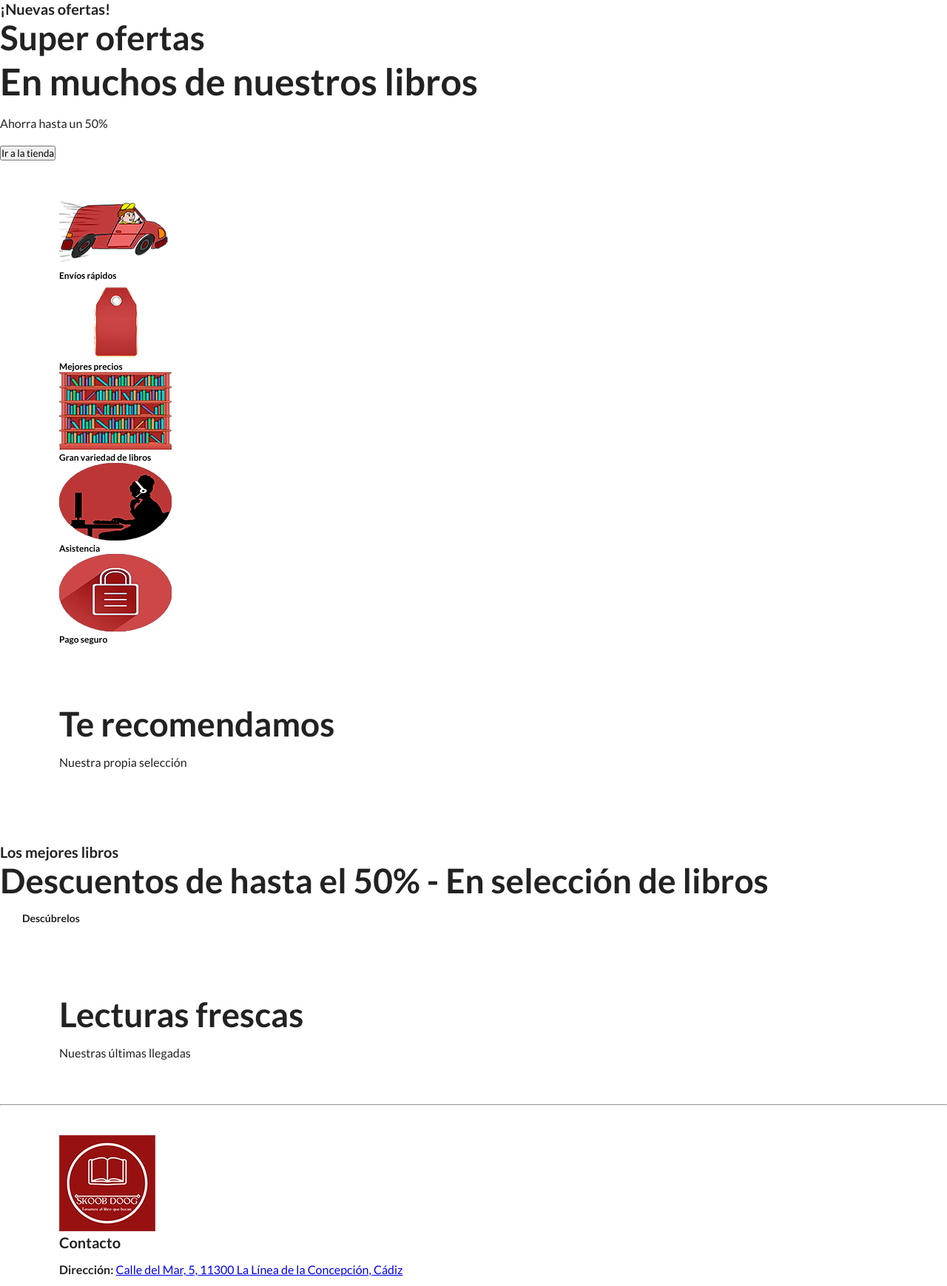
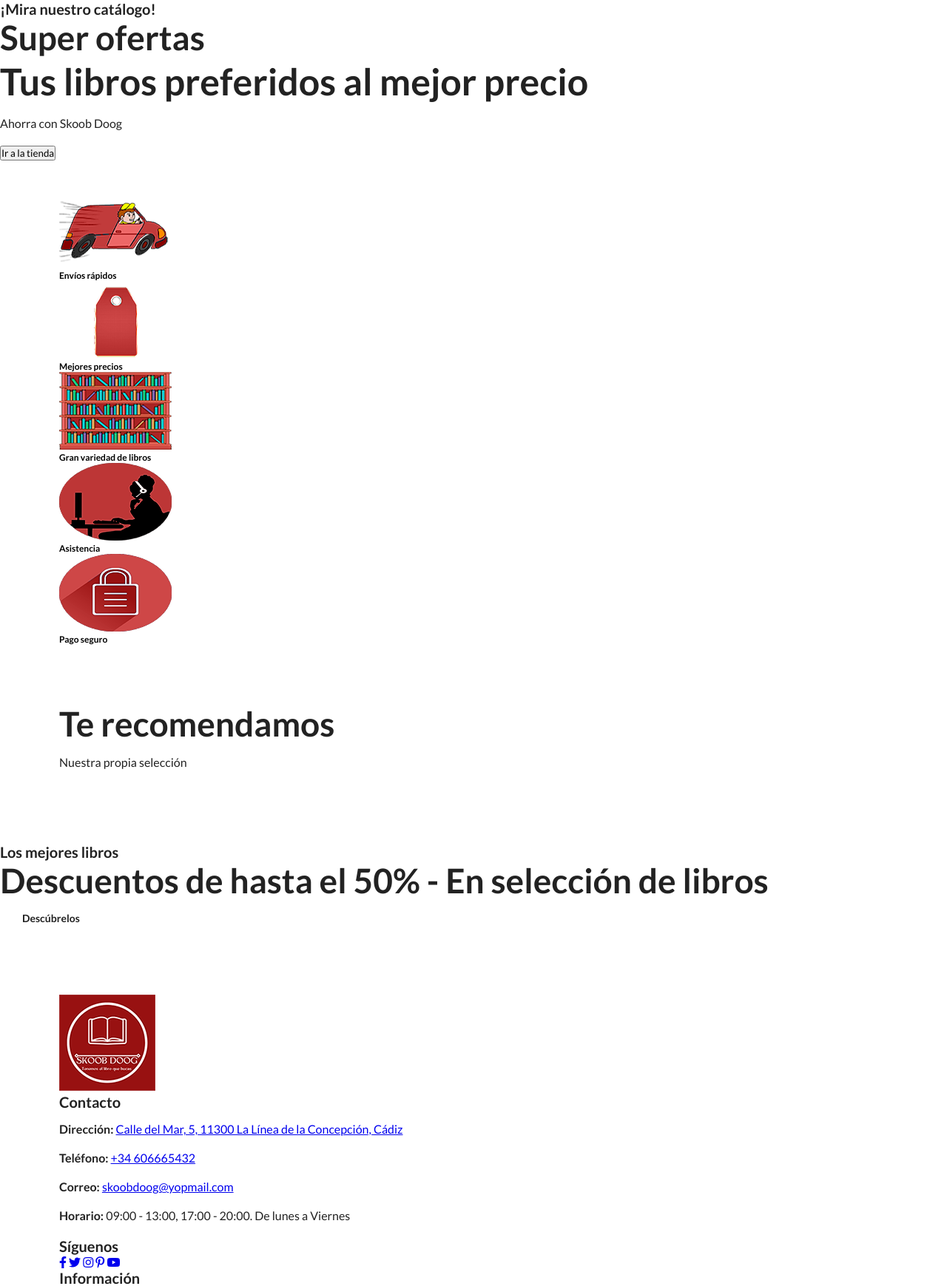
Before and after one commit to FJMarfil/Skoob-Doog, a PHP site: page / in a window 1280 px wide. Shown: the part 195-1934 px from the top of the page at 74% size. Run offline with PHP 8.4, Linux system fonts and the light colour scheme; data that the repository does not hold is empty; some libraries are stand-ins or nearby versions.

Commit message:
Remove: new products section and update text content

```diff
--- a/index.php
+++ b/index.php
@@ -35,12 +35,11 @@
   <!--REVIEW: No hay ofertas actualmente. ¿Se van a implementar?-->
   <!--Hero-->
   <section id="hero">
-    <h4>¡Nuevas ofertas!</h4>
+    <h4>¡Mira nuestro catálogo!</h4>
     <h2>Super ofertas</h2>
-    <h1>En muchos de nuestros libros</h1>
-    <p>Ahorra hasta un 50%</p>
+    <h1>Tus libros preferidos al mejor precio</h1>
+    <p>Ahorra con Skoob Doog</p>
     <a href="shop.php"><button>Ir a la tienda</button></a>
-
   </section>
 
   <!--Características-->
@@ -81,20 +80,8 @@
   <section id="banner" class="section-m1">
     <h4>Los mejores libros</h4>
     <h2>Descuentos de hasta el <span>50%</span> - En selección de libros</h2>
-    <button class="normal">Descúbrelos</button>
+    <a href="shop.php"><button class="normal">Descúbrelos</button></a>
   </section>
-
-  <!--REVIEW: Hace falta esta sección?-->
-  <!--Nuevos productos-->
-  <section id="product1" class="section-p1">
-    <h2>Lecturas frescas</h2>
-    <p>Nuestras últimas llegadas</p>
-    <div class="pro-container">
-    </div>
-  </section>
-
-  <!--Línea de separación-->
-  <hr>
 
   <!--Footer-->
   <?php include "footer.html" ?>
```
